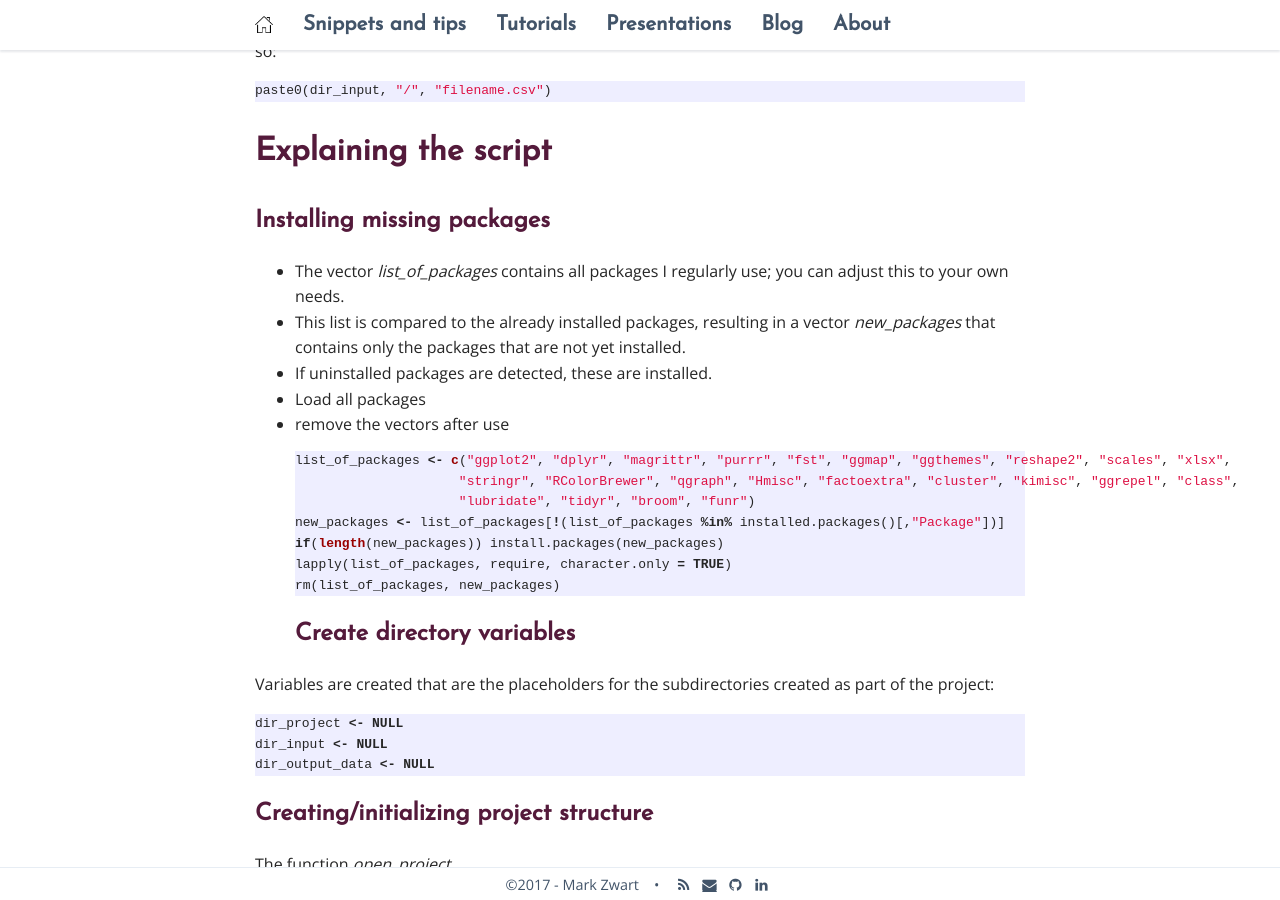
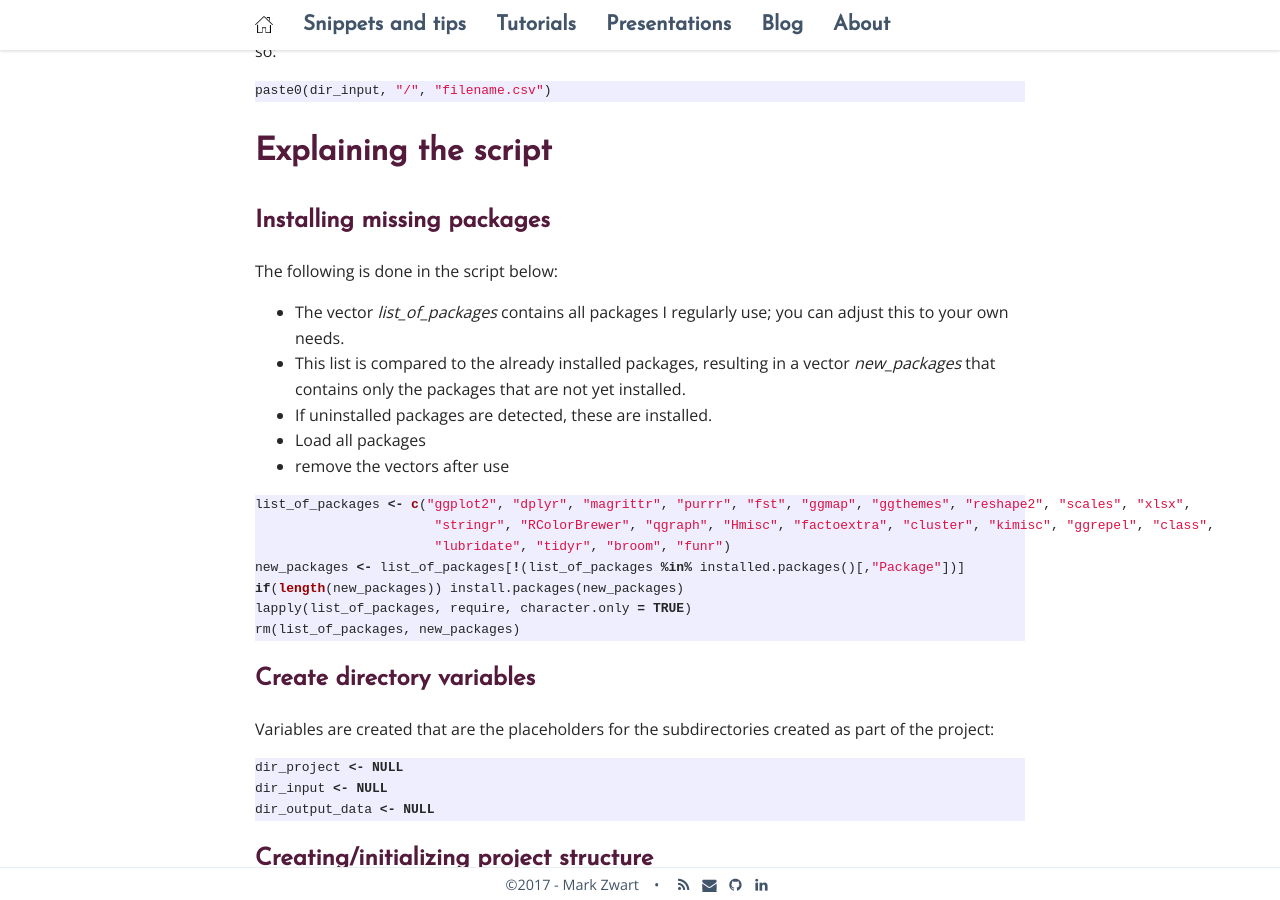
Before and after one commit to mark-me/mark-me.github.io, a Jekyll site: the page built from _pages/tutorials/project-template.md, in a window 1280 px wide and 900 px high, scrolled down 2571 px. Built offline with Jekyll 4.4.1, drawn with Linux system fonts in a browser that asks for light colours; nearby versions of some CDN libraries; comment, search, counter and statistics services are not loaded.

Commit message:
Update project-template.md

````diff
--- a/_pages/tutorials/project-template.md
+++ b/_pages/tutorials/project-template.md
@@ -75,11 +75,14 @@ paste0(dir_input, "/", "filename.csv")
 
 ## Installing missing packages
 
+The following is done in the script below:
+
 * The vector _list_of_packages_ contains all packages I regularly use; you can adjust this to your own needs.
 * This list is compared to the already installed packages, resulting in a vector _new_packages_ that contains only the packages that are not yet installed.
 * If uninstalled packages are detected, these are installed.
 * Load all packages
 * remove the vectors after use
+
 ```r
 list_of_packages <- c("ggplot2", "dplyr", "magrittr", "purrr", "fst", "ggmap", "ggthemes", "reshape2", "scales", "xlsx",
                        "stringr", "RColorBrewer", "qgraph", "Hmisc", "factoextra", "cluster", "kimisc", "ggrepel", "class",
@@ -89,6 +92,7 @@ if(length(new_packages)) install.packages(new_packages)
 lapply(list_of_packages, require, character.only = TRUE)
 rm(list_of_packages, new_packages)
 ```
+
 ## Create directory variables
 
 Variables are created that are the placeholders for the subdirectories created as part of the project:
````
